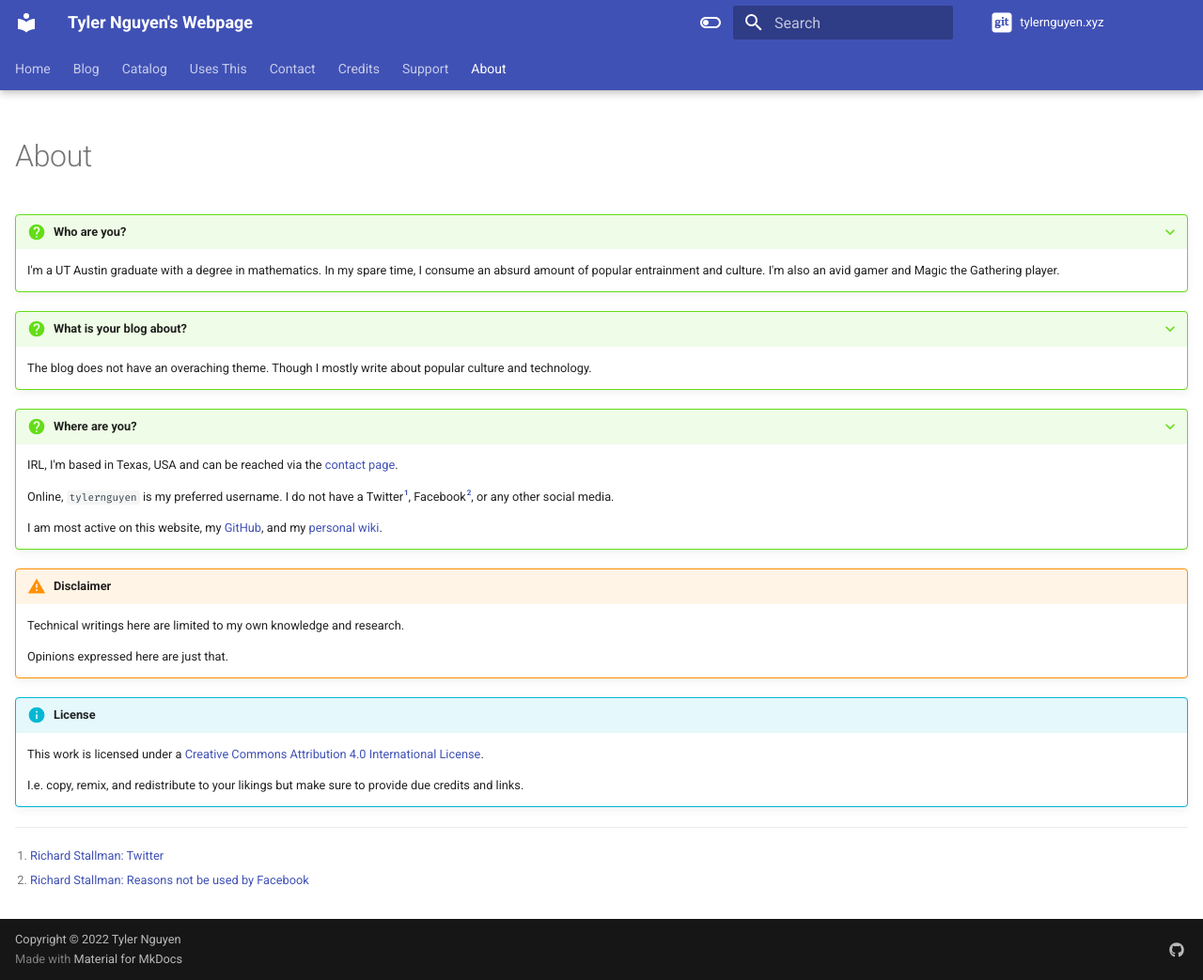
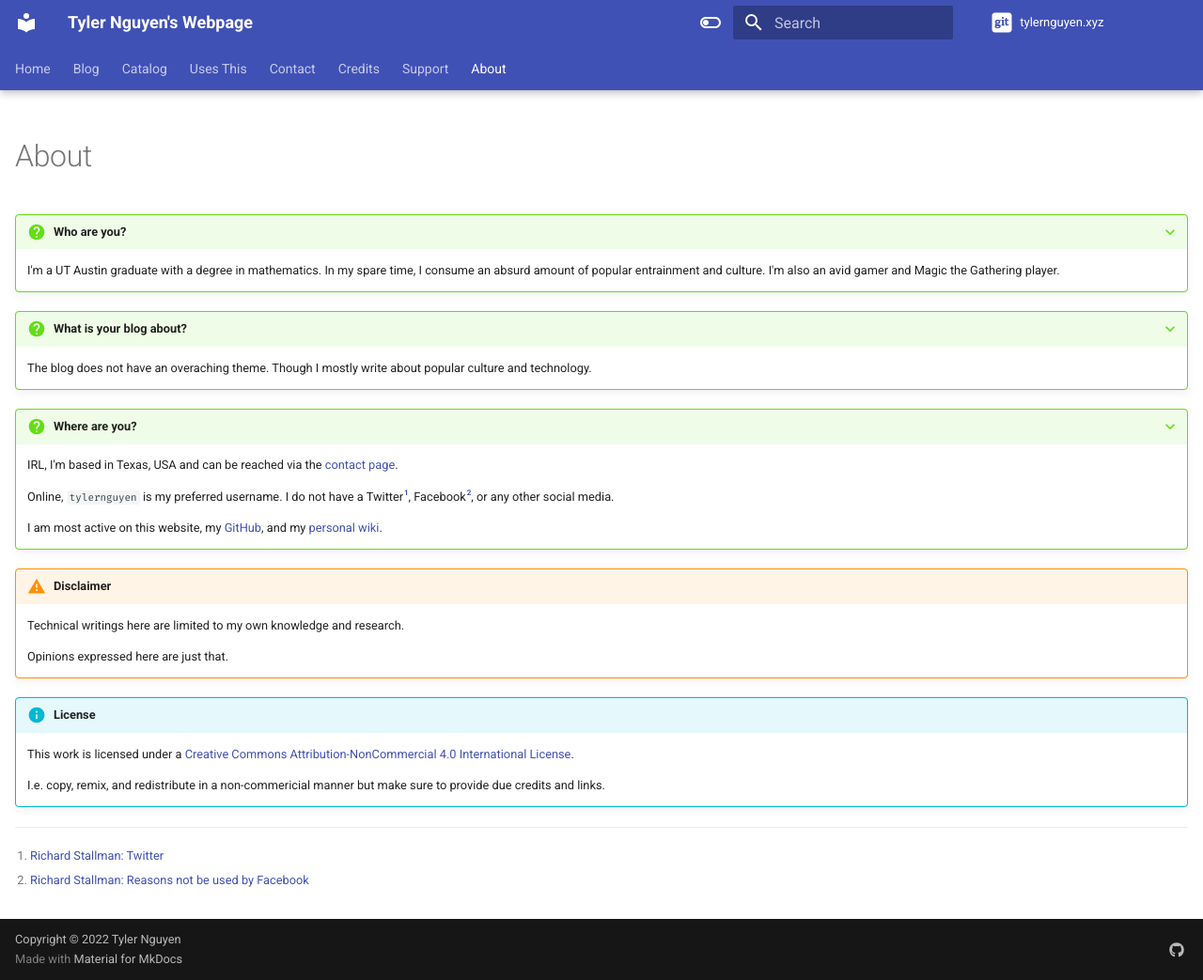
Before and after one commit to tylernguyen/tylernguyen.xyz, an MkDocs documentation site: the page built from docs/about.md, in a window 1280 px wide and 1043 px high. Shown: the whole window at 94% size. Built offline with MkDocs 1.6.1 and Material for MkDocs 9.7.7, drawn with Linux system fonts in a browser that asks for light colours; plug-ins that fetch from the network failed and are left out; comment, search, counter and statistics services are not loaded.

Commit message:
update license

```diff
--- a/docs/about.md
+++ b/docs/about.md
@@ -28,9 +28,9 @@ hide:
 
 !!! info "License"
 
-    This work is licensed under a [Creative Commons Attribution 4.0 International License](https://creativecommons.org/licenses/by/4.0/).
+    This work is licensed under a [Creative Commons Attribution-NonCommercial 4.0 International License](https://creativecommons.org/licenses/by-nc/4.0/).
 
-    I.e. copy, remix, and redistribute to your likings but make sure to provide due credits and links.
+    I.e. copy, remix, and redistribute in a non-commericial manner but make sure to provide due credits and links.
 
 [^1]: [Richard Stallman: Twitter](https://stallman.org/twitter.html)
 [^2]: [Richard Stallman: Reasons not be used by Facebook](https://stallman.org/facebook.html)
```
